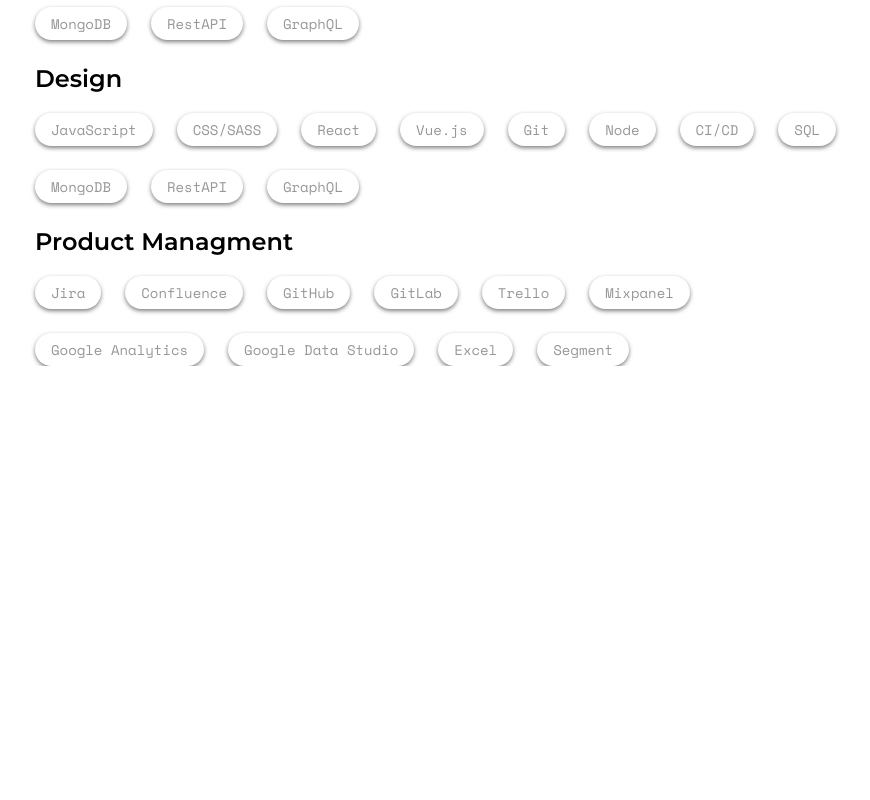
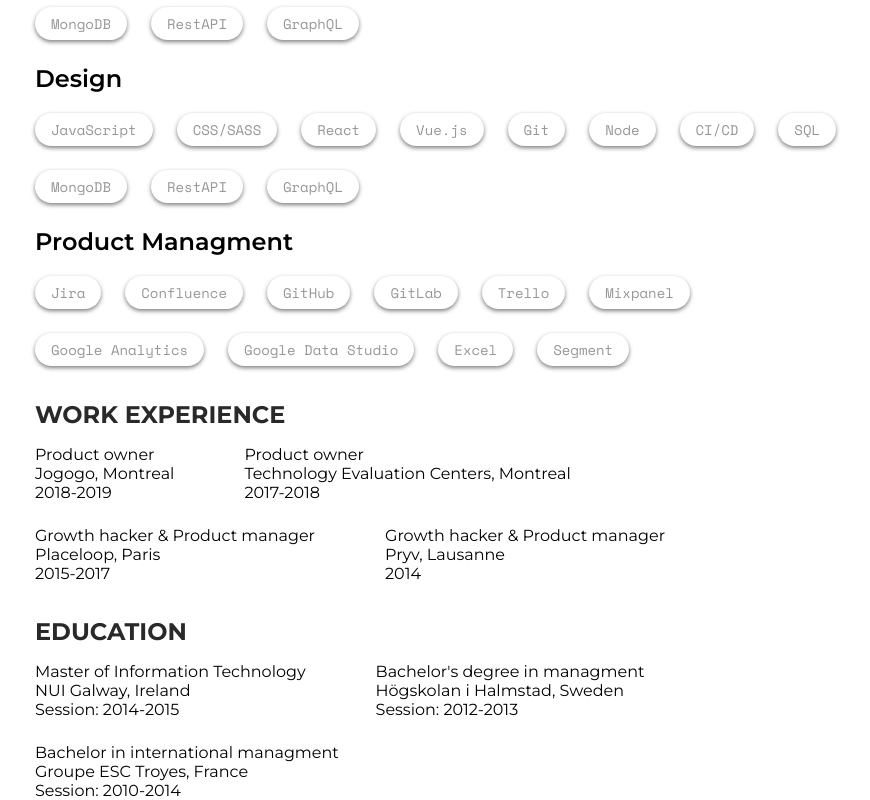
Before and after one commit to Armitage35/portfolio, a Vue app: page / in a window 1280 px wide. Shown: the part 1335-2135 px from the top of the page, without its empty margins (365-1235 px from the left). Before the commit the page ends 1701 px from the top, so only its background shows below. Built offline with nearby package versions, Linux system fonts and the light colour scheme.

Commit message:
Boilerplate work and education

```diff
--- a/src/Views/Portfolio/Portfolio.vue
+++ b/src/Views/Portfolio/Portfolio.vue
@@ -5,6 +5,7 @@
 			<Home></Home>
 			<ElevatorPitch></ElevatorPitch>
 			<Skills></Skills>
+			<WorkEducation></WorkEducation>
 		</div>
 	</div>
 </template>
@@ -14,8 +15,9 @@ import Home from './Home/Home';
 import ElevatorPitch from './ElevatorPitch/ElevatorPitch';
 import Sidemenu from './Sidemenu/Sidemenu';
 import Skills from './Skills/Skills';
+import WorkEducation from './WorkEducation/WorkEducation';
 
 export default {
-	components: { ElevatorPitch, Home, Sidemenu, Skills }
+	components: { ElevatorPitch, Home, Sidemenu, Skills, WorkEducation }
 }
 </script>
--- /dev/null
+++ b/src/Views/Portfolio/WorkEducation/WorkEducation.scss
@@ -0,0 +1,6 @@
+.workEducation__content {
+	display: flex;
+	flex-wrap: wrap;
+	row-gap: 24px;
+	column-gap: 70px; //this could be fixed left and fixed right rather tabn hard coded
+}
--- /dev/null
+++ b/src/Views/Portfolio/WorkEducation/WorkEducation.vue
@@ -0,0 +1,56 @@
+<template>
+	<div class="workEducation">
+		<h1>Work experience</h1>
+		<div class="workEducation__content">
+			<Experience v-for="(workExperience, key) in work" :key="key" :title="workExperience.title" :place="workExperience.place" :duration="workExperience.duration"></Experience>
+		</div>
+		<h1>Education</h1>
+		<div class="workEducation__content">
+			<Experience v-for="(education, key) in education" :key="key" :title="education.title" :place="education.place" :duration="education.duration"></Experience>
+		</div>
+	</div>
+</template>
+
+<script>
+	import Experience from '../../../components/Experience/Experience';
+
+	export default {
+		components: { Experience },
+		data: function() {
+			return {
+				education: [{
+					title: 'Master of Information Technology',
+					place: 'NUI Galway, Ireland',
+					duration: 'Session: 2014-2015'
+				}, {
+					title: 'Bachelor\'s degree in managment',
+					place: 'Högskolan i Halmstad, Sweden',
+					duration: 'Session: 2012-2013'
+				},
+				{
+					title: 'Bachelor in international managment',
+					place: 'Groupe ESC Troyes, France',
+					duration: 'Session: 2010-2014'
+				}],
+				work: [{
+					title: 'Product owner',
+					place: 'Jogogo, Montreal',
+					duration: '2018-2019'
+				}, {
+					title: 'Product owner',
+					place: 'Technology Evaluation Centers, Montreal',
+					duration: '2017-2018'
+				},
+				{
+					title: 'Growth hacker & Product manager',
+					place: 'Placeloop, Paris',
+					duration: '2015-2017'
+				},
+				{
+					title: 'Growth hacker & Product manager',
+					place: 'Pryv, Lausanne',
+					duration: '2014'
+				}],
+		}}
+	}
+</script>
--- /dev/null
+++ b/src/components/Experience/Experience.vue
@@ -0,0 +1,13 @@
+<template>
+	<div class="experience">
+		<div>{{ title }}</div>
+		<div>{{ place }}</div>
+		<div>{{ duration }}</div>
+	</div>
+</template>
+
+<script>
+export default {
+	props: ['title', 'place', 'duration']
+}
+</script>
--- a/src/master.scss
+++ b/src/master.scss
@@ -8,6 +8,8 @@
 @import './Views/Portfolio/Home/Home.scss';
 @import './Views/Portfolio/Sidemenu/Sidemenu.scss';
 @import './Views/Portfolio/Skills/Skills.scss';
+@import './Views/Portfolio/WorkEducation/WorkEducation.scss';
 
 // Components
 @import './components/SkillCartridge/SkillCartridge.scss';
+@import './components/Experience/Experience.scss';
```
Also changed, not shown: src/components/Experience/Experience.scss (added).
